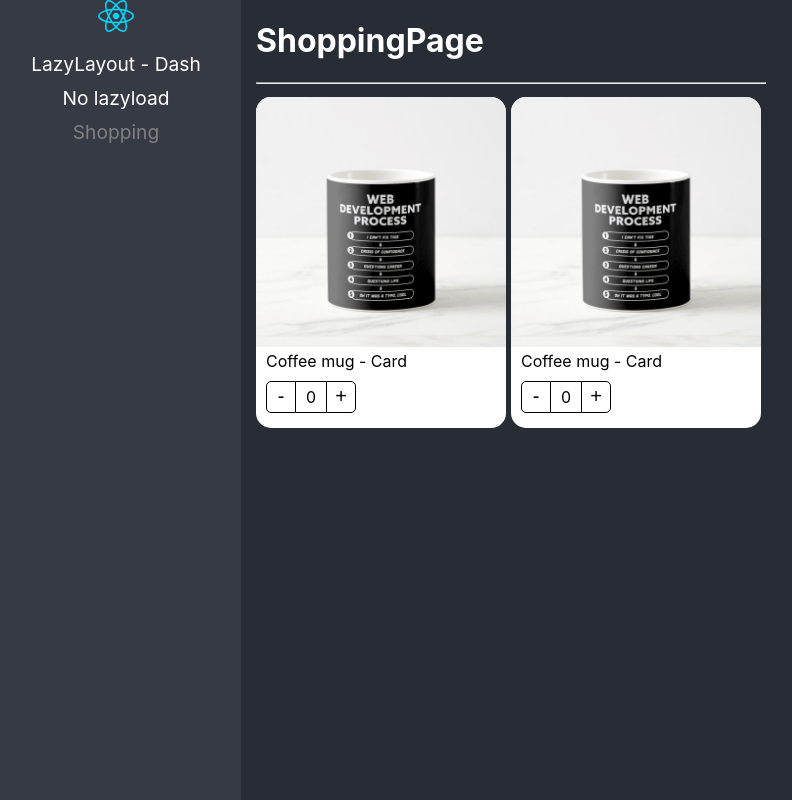
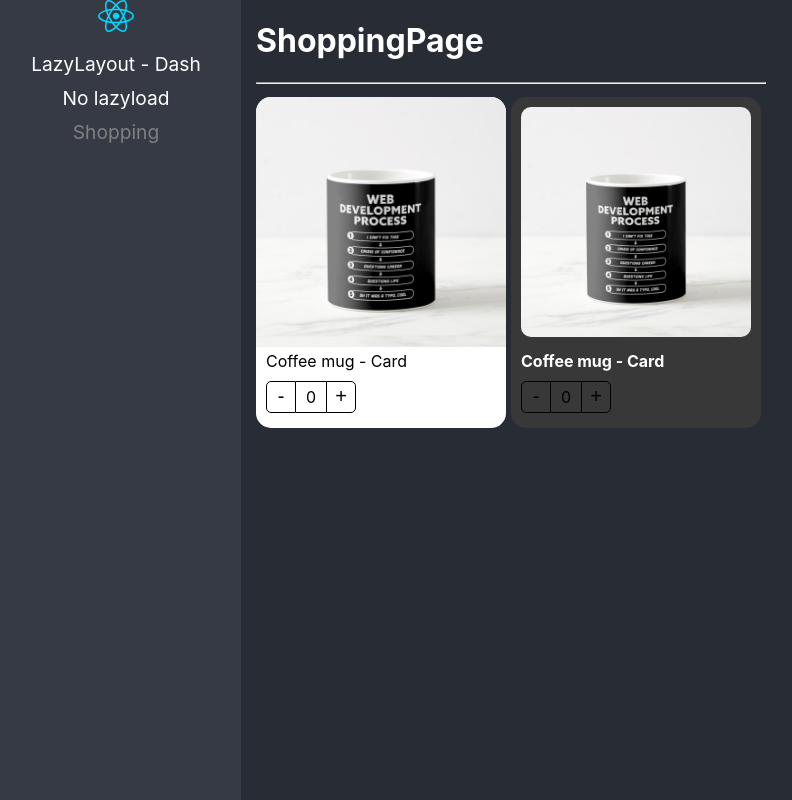
Before and after one commit to chmalo/react-pro, a React (Vite) app: page /shopping in a window 1280 px wide. Shown: the whole page, without its empty margins (9-801 px from the left). Built offline with nearby package versions, Linux system fonts and the light colour scheme.

Commit message:
feat: styles in components patterns v1

```diff
--- a/src/component-patterns/components/ProductCard.tsx
+++ b/src/component-patterns/components/ProductCard.tsx
@@ -6,12 +6,12 @@ import {createContext} from "react";
 export const ProductContext = createContext({} as ProductContextProps);
 const {Provider} = ProductContext;
 
-export const ProductCard= ({children, product}: ProductCardProps ): JSX.Element => {
+export const ProductCard= ({children, product, className}: ProductCardProps ): JSX.Element => {
     const {counter, increaseBy} = useProduct();
 
     return (
         <Provider value={{counter, increaseBy, product}}>
-            <div className={styles.productCard}>
+            <div className={`${styles.productCard} ${className}`}>
                 { children }
             </div>
         </Provider>
--- a/src/component-patterns/components/ProductImage.tsx
+++ b/src/component-patterns/components/ProductImage.tsx
@@ -2,8 +2,9 @@ import {FC, useContext} from "react";
 import noImage from "../assets/no-image.jpg";
 import styles from "../styles/styles.module.css";
 import {ProductContext} from "./ProductCard";
+import {ProductImageProps} from "../interfaces/interfaces";
 
-export const ProductImage: FC<{img?: string}> = ({img = ''}): JSX.Element => {
+export const ProductImage: FC<ProductImageProps> = ({img = '', className}): JSX.Element => {
     const {product} = useContext(ProductContext);
     let imgToShow: string;
 
@@ -16,6 +17,6 @@ export const ProductImage: FC<{img?: string}> = ({img = ''}): JSX.Element => {
     }
 
     return (
-        <img className={styles.productImg} src={ imgToShow } alt="Product" />
+        <img className={`${styles.productImg} ${className}`} src={ imgToShow } alt="Product" />
     );
 }
--- a/src/component-patterns/components/ProductTitle.tsx
+++ b/src/component-patterns/components/ProductTitle.tsx
@@ -1,12 +1,13 @@
 import {FC, useContext} from "react";
 import styles from "../styles/styles.module.css";
 import {ProductContext} from "./ProductCard";
+import {ProductTitleProps} from "../interfaces/interfaces";
 
-export const ProductTitle: FC<{title?: string}> = ({title}): JSX.Element => {
+export const ProductTitle: FC<ProductTitleProps> = ({title, className}): JSX.Element => {
     const {product} = useContext(ProductContext);
 
     return (
-        <span className={styles.productDescription}>
+        <span className={`${styles.productDescription} ${className}`}>
             {title ? title : product.title}
         </span>
     );
--- a/src/component-patterns/pages/ShoppingPage.tsx
+++ b/src/component-patterns/pages/ShoppingPage.tsx
@@ -1,4 +1,5 @@
 import {ProductButtons, ProductCard, ProductImage, ProductTitle} from "../components";
+import '../styles/custom-styles.css';
 
 const product = {
     id: '1',
@@ -18,9 +19,9 @@ export const ShoppingPage = () => {
                     <ProductCard.Buttons />
                 </ProductCard>
 
-                <ProductCard product={product}>
-                    <ProductImage />
-                    <ProductTitle />
+                <ProductCard product={product} className="bg-dark">
+                    <ProductImage className="custom-image"/>
+                    <ProductTitle className="text-white text-bold" />
                     <ProductButtons />
                 </ProductCard>
             </div>
--- /dev/null
+++ b/src/component-patterns/styles/custom-styles.css
@@ -0,0 +1,17 @@
+.bg-dark {
+    background-color: rgb(56,56,56);
+}
+
+.text-white {
+    color: white;
+}
+
+.text-bold {
+    font-weight: bold;
+}
+
+.custom-image {
+    border-radius: 20px;
+    padding: 10px;
+    width: calc(100% - 20px)
+}
```
Also changed, not shown: src/component-patterns/interfaces/interfaces.ts (+16 -5 lines).
